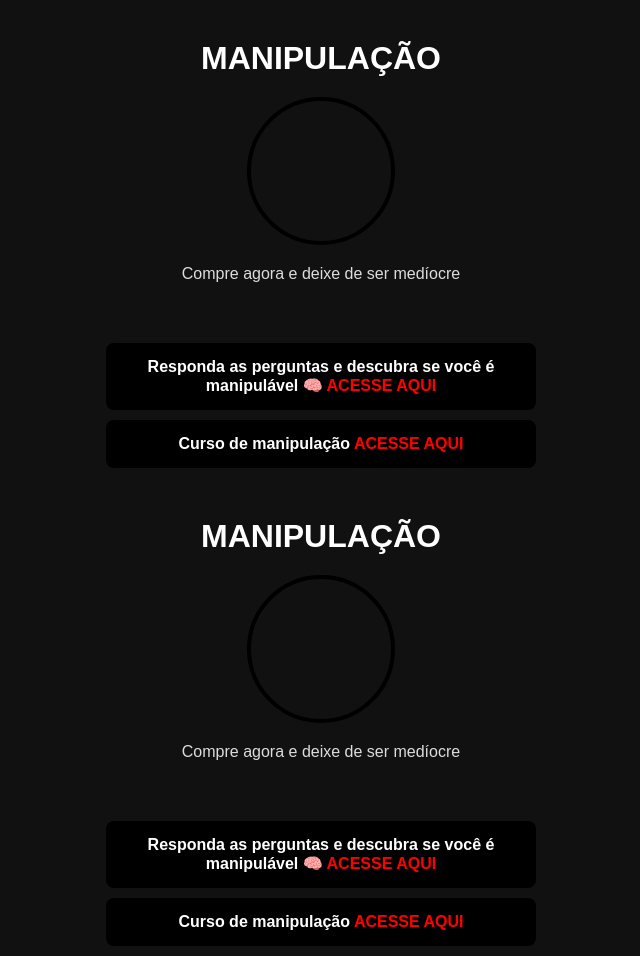
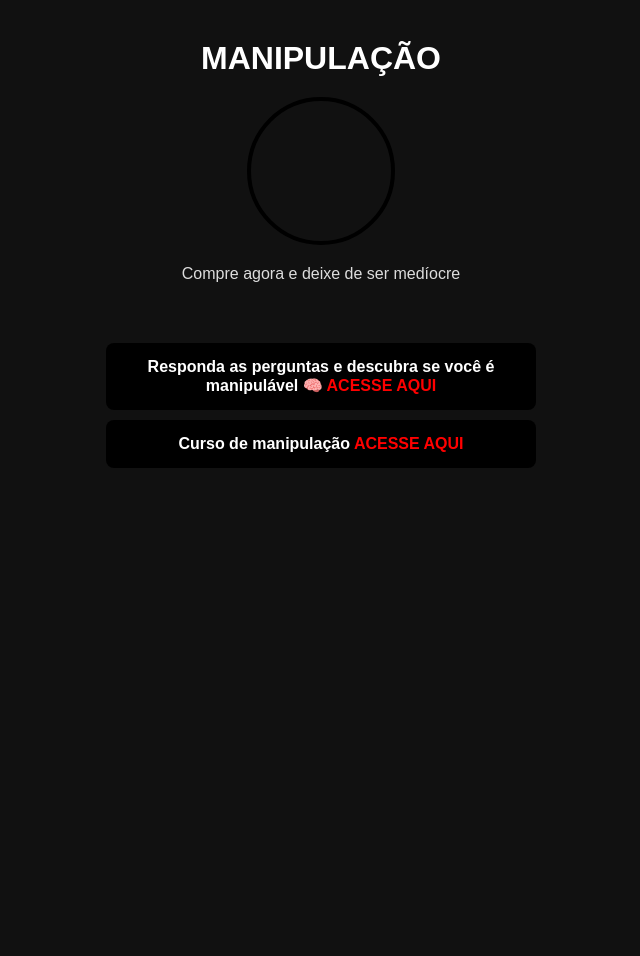
Before and after one commit to matheus9848/Mani, a plain HTML site: page index.html in a window 1280 px wide. Shown: the whole page, without its empty margins (319-959 px from the left). After the commit the page ends 800 px from the top, so only its background shows below. Drawn offline with Linux system fonts and the light colour scheme.

Commit message:
Update index.html

```diff
--- a/index.html
+++ b/index.html
@@ -86,92 +86,4 @@
   </a>
 
 </body>
-</html><!DOCTYPE html>
-<html lang="pt-BR">
-<head>
-  <meta charset="UTF-8">
-  <meta name="viewport" content="width=device-width, initial-scale=1.0">
-  <title>Manipulação</title>
-  <style>
-    body {
-      margin: 0;
-      background-color: #111;
-      font-family: Arial, sans-serif;
-      color: white;
-      text-align: center;
-    }
-
-    .header {
-      padding: 40px 20px 20px;
-    }
-
-    .header h1 {
-      font-size: 32px;
-      font-weight: bold;
-      margin: 0;
-    }
-
-    .profile-pic {
-      width: 140px;
-      height: 140px;
-      border-radius: 50%;
-      border: 4px solid #000;
-      background-image: url('perfil.jpg'); /* Substitua pela URL da sua imagem */
-      background-size: cover;
-      background-position: center;
-      margin: 20px auto;
-    }
-
-    .subtitle {
-      font-size: 16px;
-      margin-bottom: 30px;
-      color: #ddd;
-    }
-
-    .button {
-      background-color: black;
-      color: white;
-      font-weight: bold;
-      border: none;
-      padding: 15px;
-      margin: 10px auto;
-      width: 80%;
-      border-radius: 8px;
-      font-size: 16px;
-      cursor: pointer;
-      transition: background 0.3s;
-      text-decoration: none;
-      display: block;
-      max-width: 400px;
-    }
-
-    .button:hover {
-      background-color: #333;
-    }
-
-    .acesse-aqui {
-      color: red;
-      font-weight: bold;
-    }
-  </style>
-</head>
-<body>
-
-  <div class="header">
-    <h1>MANIPULAÇÃO</h1>
-    <div class="profile-pic"></div>
-    <p class="subtitle">Compre agora e deixe de ser medíocre</p>
-  </div>
-
-  <a href="https://seulink.com/quiz-manipulavel" class="button" target="_blank">
-    Responda as perguntas e descubra se você é manipulável 🧠
-    <span class="acesse-aqui">ACESSE AQUI</span>
-  </a>
-
-  <a href="https://pay.kiwify.com.br/cVAlZZD" class="button" target="_blank">
-    Curso de manipulação
-    <span class="acesse-aqui">ACESSE AQUI</span>
-  </a>
-
-</body>
 </html>
```
